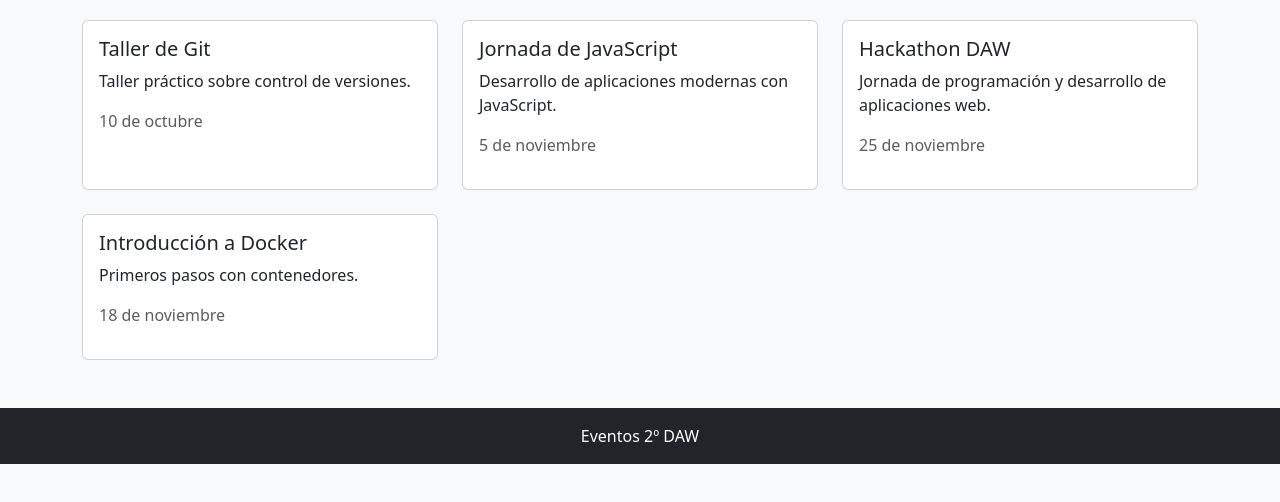
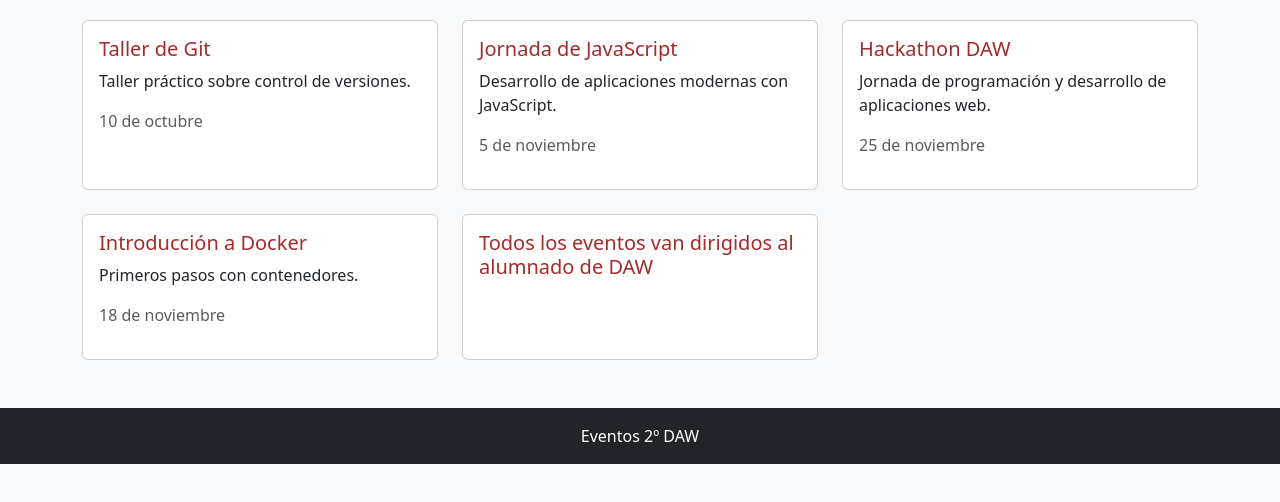
Before and after one commit to Pnavarroc/eventos-daw2, a plain HTML site: page index.html in a window 1280 px wide. Shown: the part 288-790 px from the top of the page. Drawn offline with nearby package versions, Linux system fonts and the light colour scheme.

Commit message:
Añade informacion sobre los eventos

```diff
--- a/index.html
+++ b/index.html
@@ -11,7 +11,7 @@
     <link
         href="https://cdn.jsdelivr.net/npm/bootstrap@5.3.8/dist/css/bootstrap.min.css"
         rel="stylesheet">
-    <link rel="stylesheet" href="estilos.css">
+    <link rel="stylesheet" href="eventos.css">
 
 </head>
 
@@ -135,6 +135,23 @@
 
                 </div>
 
+                <div class="col-md-4">
+
+                    <div class="card h-100">
+
+                        <div class="card-body">
+
+                            <h3 class="card-title h5">
+                                Todos los eventos van dirigidos al alumnado de DAW
+                            </h3>
+
+                        </div>
+
+                    </div>
+
+                </div>
+
+
             </div>
 
         </section>
```
